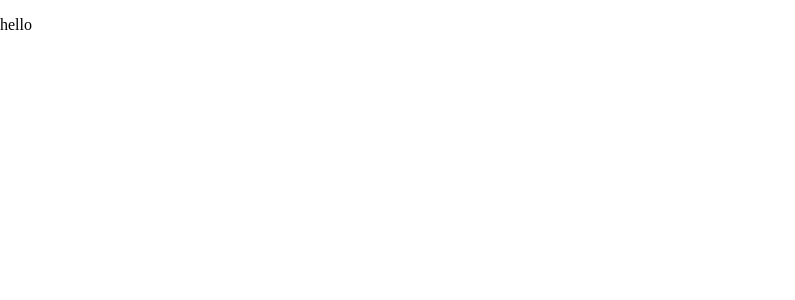
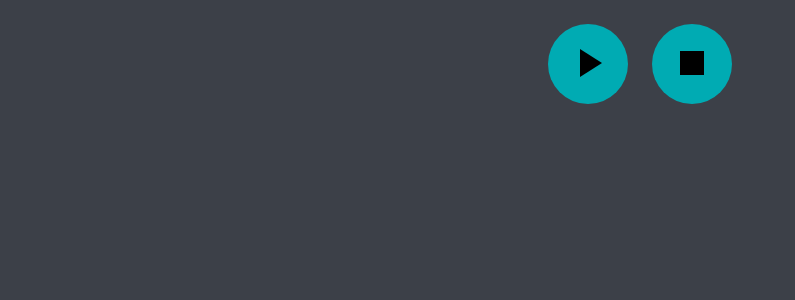
Before and after one commit to hugonxc/sideman, a Next.js app: page / in a window 1280 px wide. Shown: the top 300 px of the page, without its empty margins (0-795 px from the left). Built offline with nearby package versions, Linux system fonts and the light colour scheme.

Commit message:
feat: add player play and stop buttons

```diff
--- /dev/null
+++ b/features/player/player.tsx
@@ -0,0 +1,43 @@
+import { styled } from "@stitches/react"
+
+import { MdPlayArrow, MdStop } from "react-icons/md"
+
+const PlayerContainer = styled('div', {
+  display: 'flex',
+  flex: 1,
+  alignItems: 'center',
+  justifyContent: 'center',
+  padding: 24,
+  gap: 24,
+})
+
+const PlayerButton = styled('button', {
+  backgroundColor: '#00ABB3',
+  border: 'transparent',
+  borderRadius: 9999,
+  width: 80,
+  height: 80,
+  cursor: 'pointer',
+  '&:hover': {
+    backgroundColor: '#0099A1'
+  },
+  '&:active': {
+    backgroundColor: '#008990'
+  }
+})
+
+export const Player = () => {
+  return (
+    <PlayerContainer>
+
+      <PlayerButton>
+        <MdPlayArrow size={48} />
+      </PlayerButton>
+
+      <PlayerButton>
+        <MdStop size={48} />
+      </PlayerButton>
+
+    </PlayerContainer>
+  )
+}
--- a/pages/index.tsx
+++ b/pages/index.tsx
@@ -1,7 +1,17 @@
+import { styled } from "@stitches/react"
+import { Player } from "../features/player/player"
+
+const HomePageContainer = styled('div', {
+  backgroundColor: '#3C4048',
+  height: '100vh',
+})
+
 const HomePage = () => {
-    return (
-        <p>hello</p>
-    )
+  return (
+    <HomePageContainer>
+      <Player />
+    </HomePageContainer>
+  )
 }
 
 export default HomePage
```
